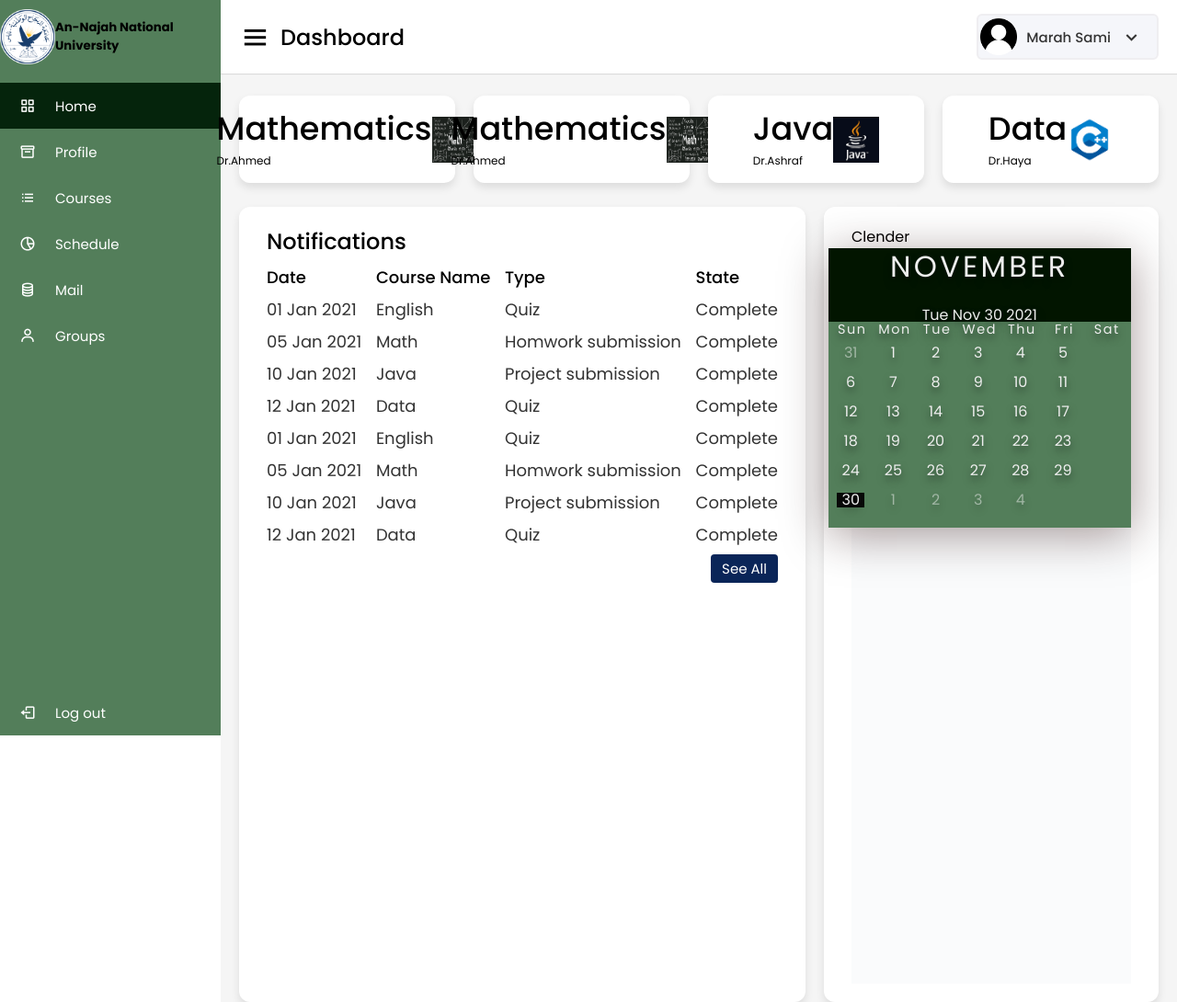
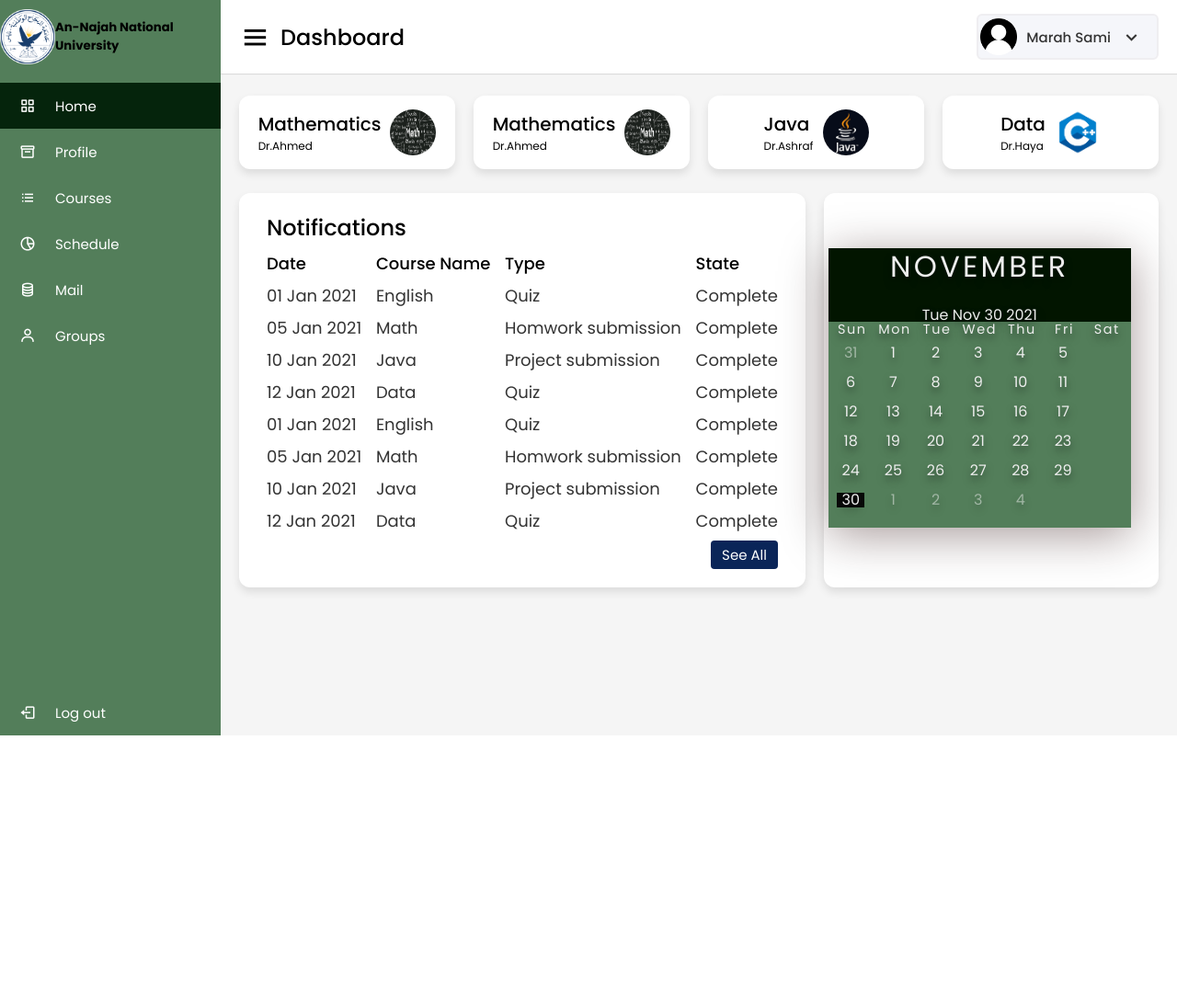
Before and after one commit to muradfarhat/Amigos-Software-Project, a PHP site: page /dashboard.html in a window 1280 px wide. Shown: the whole page at 92% size. After the commit the page ends 800 px from the top, so only its background shows below. Run offline with PHP 8.4, Linux system fonts and the light colour scheme.

Commit message:
Modified files CSS, HTML

```diff
--- a/CSS/dashstyle.css
+++ b/CSS/dashstyle.css
@@ -174,8 +174,9 @@ nav .profile-details i{
 }
 .Courses .data .number{
     display: inline-block;
-    font-size: 35px;
-    margin-top: -6px;
+    font-size: 20px;
+    /* margin-top: -6px; */
+    margin: auto;
     font-weight: 500;
 }
 .Courses .data .indicator{
@@ -198,6 +199,10 @@ nav .profile-details i{
 }
 .Courses .data .indicator .text{
     font-size: 12px;
+}
+.Courses .data img {
+    border-radius: 50%;
+    margin-left: 10px;
 }
 .Courses .data .cart{
     display: inline-block;
@@ -230,6 +235,7 @@ nav .profile-details i{
 .Courses .Noti{
     display: flex;
     justify-content: space-between;
+    margin-bottom: 10px;
     /* padding: 0 20px; */
 }
 
@@ -289,7 +295,7 @@ nav .profile-details i{
 .Courses .Noti .Grops{
     width: 35%;
     background: #fff;
-    padding: 20px 30px;
+    padding: 60px 30px 0;
     margin: 0 20px 0 0;
     border-radius: 12px;
     box-shadow: 0 5px 10px rgba(0, 0, 0, 0.1);
--- a/dashboard.html
+++ b/dashboard.html
@@ -15,7 +15,7 @@
         .container {
 
             width: 100%;
-            height: 100vh;
+            /* height: 100vh; */
             background-color: #fafbfc;
             color: #eee;
             display: flex;
@@ -131,7 +131,7 @@
             </a>
         </li>
         <li>
-            <a href="#">
+            <a href="profileMin.html">
                 <i class='bx bx-box' ></i>
                 <span class="links_name">Profile</span>
             </a>
@@ -298,7 +298,7 @@
                 </div>
             </div>
             <div class="Grops">
-                <div class="title"> Clender </div>
+                <!-- <div class="title"> Clender </div> -->
                 <div class="container">
                     <div class="calendar">
                         <div class="month">
--- a/profileMin.html
+++ b/profileMin.html
@@ -51,7 +51,7 @@
         </div>
         <div class="col-md-4">
             <div class="p-3 py-5">
-                <div class="d-flex justify-content-between align-items-center experience"><span>Student info</span><span class="border px-3 p-1 add-experience"><i class="fa fa-share-square-o"></i>&nbsp;Back home</span></div><br>
+                <div class="d-flex justify-content-between align-items-center experience"><span>Student info</span><a class="border px-3 p-1 add-experience" style="text-decoration: none; color: black;" href="dashboard.html"><i class="fa fa-share-square-o"></i>&nbsp;Back home</a></div><br>
                 <div class="col-md-12"><label class="labels">Major</label><i class="fa fa-lock"></i><input type="text" class="form-control" disabled value="CE" placeholder="Major" value=""></div> <br>
                 <div class="col-md-12"><label class="labels">University ID</label><i class="fa fa-lock"></i><input type="text" class="form-control" disabled value="11821782"  placeholder="ID" value=""></div>
                 <div id="uni" class="d-flex flex-column align-items-center text-center p-3 py-5"><img class="rounded-circle mt-5" width="150px" src="Images/sdd.png"></div>
```
Also changed, not shown: scedulehtml.html (+10 -4 lines).
